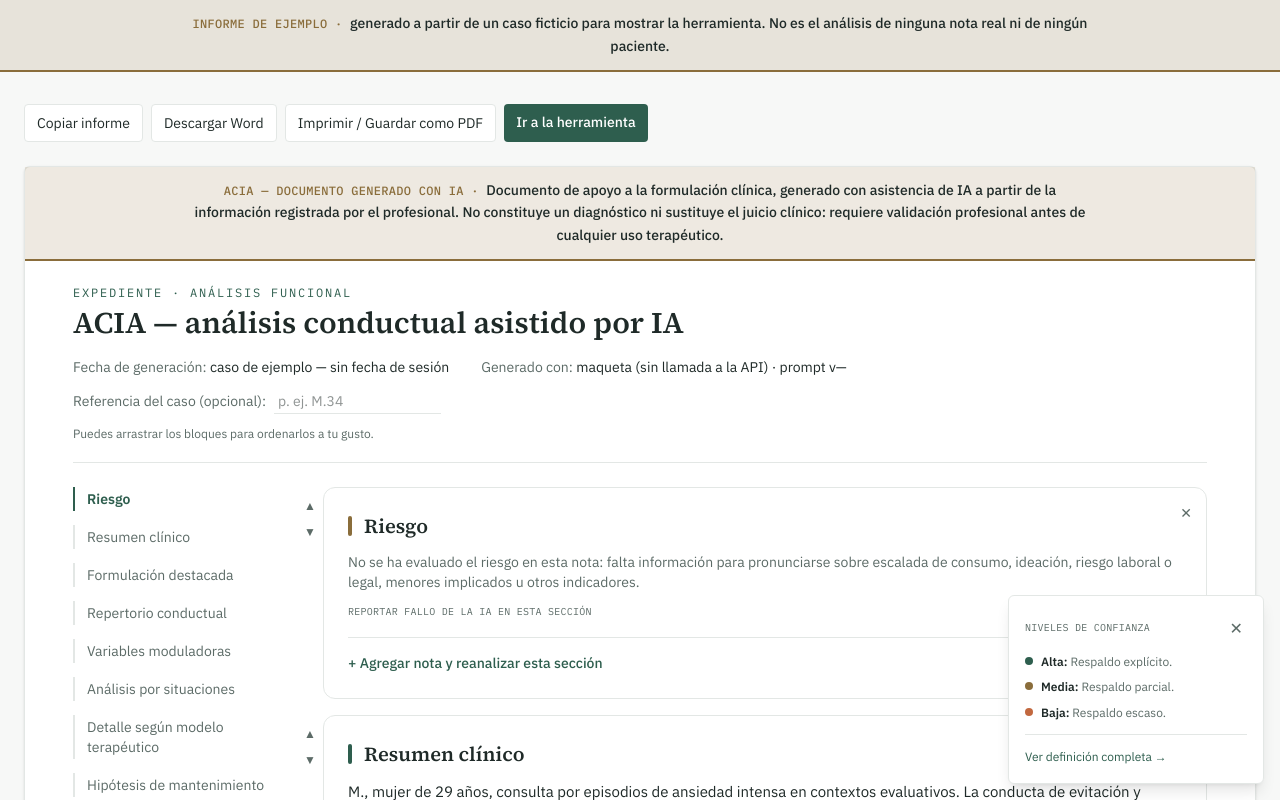
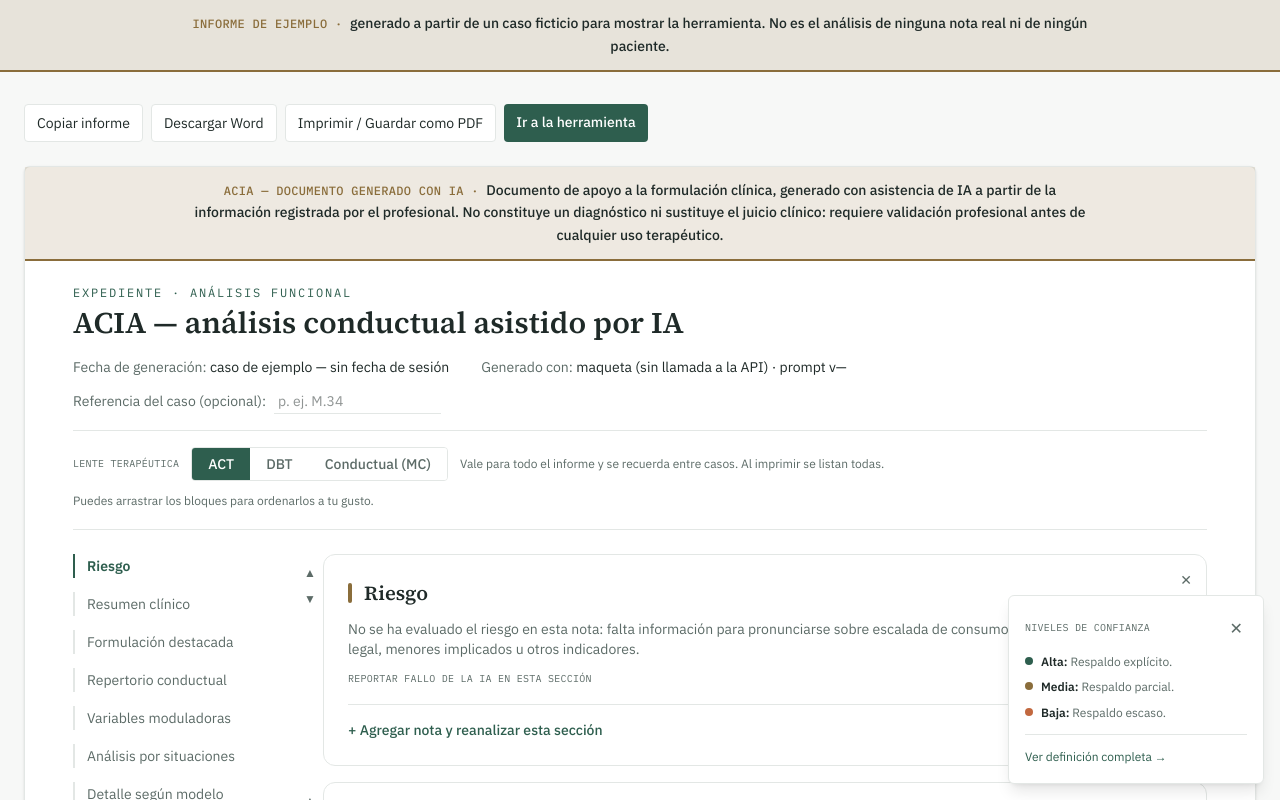
Before and after one commit to catcodesss/PAGINANALISIS, a Next.js app: page /maqueta in a window 1280 px wide. Shown: the top 800 px of the page. Built offline with nearby package versions, Linux system fonts and the light colour scheme.

Commit message:
Un solo selector de lente arriba, en vez de repetir el mando en cada seccion
Co-Authored-By: Claude Opus 5 <noreply@anthropic.com>

```diff
--- a/components/ReportView.tsx
+++ b/components/ReportView.tsx
@@ -57,6 +57,7 @@ import {
   tooltipConfianza,
 } from "@/lib/nivelesConfianza";
 import FranjaDocumento from "./FranjaDocumento";
+import { useLente } from "./useLente";
 import {
   BloqueOrdenable,
   BotonRestaurarOrden,
@@ -1819,12 +1820,18 @@ function DetalleMC({ capa }: { capa: AnalisisFuncional["capa_mc"] }) {
 const MODELOS: ModeloTerapeutico[] = ["act", "dbt", "mc"];
 
 /**
- * Botones de pestaña reutilizables: se usan tanto arriba de "Análisis por
- * situaciones" (donde cambian qué cadena se ve) como en "Detalle según
- * modelo terapéutico" (donde cambian qué capa se ve), ambos ligados al mismo
- * estado para que no se desincronicen.
+ * El selector de lente: UNO, arriba del informe.
+ *
+ * Antes eran los mismos botones repetidos en cada sección que tenía algo que
+ * enseñar por modelo. Repetir el mando no daba más control: daba más ocasiones
+ * de leer una situación en ACT y la de al lado en DBT sin darse cuenta. El
+ * terapeuta trabaja con un modelo por paciente, lo elige una vez y el documento
+ * entero se adapta.
+ *
+ * No se imprime. En papel no hay nada que pulsar, y el documento exportado
+ * lista todas las capas generadas en vez de una — ver SelectorCapaModalidad.
  */
-function BotonesModalidad({
+function SelectorDeLente({
   activa,
   onChange,
   modelos = MODELOS,
@@ -1838,14 +1845,27 @@ function BotonesModalidad({
   if (modelos.length < 2) return null;
 
   return (
-    <div className="flex w-full overflow-hidden rounded border border-divider print:hidden sm:inline-flex sm:w-auto">
+    <div className="flex flex-wrap items-center gap-x-3 gap-y-2 print:hidden">
+      <p
+        id="etiqueta-lente"
+        className="font-mono text-[10px] uppercase tracking-wide text-ink-muted"
+      >
+        Lente terapéutica
+      </p>
+      {/* role=group con su etiqueta: sin esto, un lector de pantalla anuncia
+          tres botones sueltos sin decir de qué son las opciones. */}
+      <div
+        role="group"
+        aria-labelledby="etiqueta-lente"
+        className="flex overflow-hidden rounded border border-divider"
+      >
         {modelos.map((m) => (
           <button
             key={m}
             type="button"
             onClick={() => onChange(m)}
             aria-pressed={activa === m}
-          className={`flex-1 px-4 py-1.5 text-sm font-medium transition-colors focus-visible:outline-none focus-visible:ring-2 focus-visible:ring-accent/40 sm:flex-none ${
+            className={`px-4 py-1.5 text-sm font-medium transition-colors focus-visible:outline-none focus-visible:ring-2 focus-visible:ring-accent/40 ${
               activa === m
                 ? "bg-accent texto-sobre-acento"
                 : "bg-surface text-ink-muted hover:bg-canvas"
@@ -1855,31 +1875,26 @@ function BotonesModalidad({
           </button>
         ))}
       </div>
-  );
-}
-
-/** Detalle de capa según la pestaña activa; en impresión no hay pestañas interactivas, así que se listan las tres. */
+      <p className="text-xs text-ink-muted">
+        Vale para todo el informe y se recuerda entre casos. Al imprimir se
+        listan todas.
+      </p>
+    </div>
+  );
+}
+
+/** Detalle de la capa elegida; en impresión no hay selector, así que se listan todas. */
 function SelectorCapaModalidad({
   analisis,
   pestanaActiva,
-  onCambiarPestana,
-  modelos,
 }: {
   analisis: AnalisisFuncional;
   pestanaActiva: ModeloTerapeutico;
-  onCambiarPestana: (m: ModeloTerapeutico) => void;
-  modelos?: ModeloTerapeutico[];
 }) {
   return (
     <div>
-      <div className="mb-4">
-        <BotonesModalidad
-          activa={pestanaActiva}
-          onChange={onCambiarPestana}
-          modelos={modelos}
-        />
-      </div>
-
+      {/* Sin botones aquí: la lente se elige una sola vez, arriba del informe
+          (ver SelectorDeLente). */}
       <div className="print:hidden">
         {pestanaActiva === "act" && <DetalleACT capa={analisis.capa_act} />}
         {pestanaActiva === "dbt" && <DetalleDBT capa={analisis.capa_dbt} />}
@@ -2501,20 +2516,14 @@ function InformeOrdenable({
     return todas.filter((m) => analisis.campos_generados.includes(m));
   }, [analisis]);
 
-  const [pestanaElegida, setPestanaActiva] = useState<ModeloTerapeutico>("act");
-
   /*
-    Si la pestaña elegida no se generó, se cae a la primera disponible. Se
-    calcula durante el render y no en un efecto: corregir el estado desde un
-    efecto obliga a un segundo render, y entre los dos hay un fotograma con la
-    pestaña que no existe. Derivarlo aquí lo hace imposible por construcción, y
-    `pestanaElegida` ya no puede quedarse desincronizada de `modalidades`
-    porque no es ella la que se enseña.
+    La lente vive en localStorage y no en el estado del componente: es una
+    preferencia de lectura del terapeuta, no del informe. useLente ya la acota a
+    las capas que este análisis generó, así que una preferencia guardada que
+    aquí no exista cae en la primera disponible sin pasar por un fotograma con
+    la pestaña que no está.
   */
-  const pestanaActiva =
-    modalidades.length > 0 && !modalidades.includes(pestanaElegida)
-      ? modalidades[0]
-      : pestanaElegida;
+  const { lente: pestanaActiva, elegirLente } = useLente(modalidades);
 
   /*
     Las dos primeras columnas del repertorio salen del mismo campo:
@@ -2615,6 +2624,13 @@ function InformeOrdenable({
             </p>
           )}
         </div>
+        <div className="mt-4 border-t border-divider pt-4">
+          <SelectorDeLente
+            activa={pestanaActiva}
+            onChange={elegirLente}
+            modelos={modalidades}
+          />
+        </div>
         <div className="mt-3 flex flex-wrap items-baseline justify-between gap-x-6 gap-y-1">
           <p className="text-xs text-ink-muted">
             Puedes arrastrar los bloques para ordenarlos a tu gusto.
@@ -2864,9 +2880,6 @@ function InformeOrdenable({
             id="situaciones"
             titulo="Análisis por situaciones"
             camposReanalisis={["situaciones", "acomodacion_entorno"]}
-            extra={
-              <BotonesModalidad activa={pestanaActiva} onChange={setPestanaActiva} modelos={modalidades} />
-            }
           >
             {analisis.situaciones.length === 0 ? (
               <SinHallazgos />
@@ -3181,8 +3194,6 @@ function InformeOrdenable({
               <SelectorCapaModalidad
                 analisis={analisis}
                 pestanaActiva={pestanaActiva}
-                onCambiarPestana={setPestanaActiva}
-                modelos={modalidades}
               />
             </DetalleModalidad>
           </Seccion>
--- /dev/null
+++ b/components/useLente.ts
@@ -0,0 +1,86 @@
+"use client";
+
+import { useCallback, useSyncExternalStore } from "react";
+import type { ModeloTerapeutico } from "@/lib/types";
+
+/**
+ * La lente terapéutica con la que se lee el informe entero.
+ *
+ * Por qué una sola y arriba: los botones de modalidad se repetían en cada
+ * sección que tenía algo que enseñar por modelo, y eso invitaba a leer una
+ * situación en ACT y la de al lado en DBT sin darse cuenta. El terapeuta
+ * trabaja con un modelo por paciente: lo elige una vez, y el documento entero
+ * se adapta. Repetir el mando en cada apartado no daba más control, daba más
+ * ocasiones de desincronizarse.
+ *
+ * Se guarda igual que la preferencia de orden (ver components/ordenBloques.tsx)
+ * y por la misma razón: es una preferencia de lectura, no contenido clínico, así
+ * que vive en localStorage sin rozar el invariante 5. Persiste entre casos a
+ * propósito — quien trabaja en DBT lo hace con todos sus pacientes, y volver a
+ * ACT en cada informe nuevo sería pedirle lo mismo cada vez.
+ *
+ * En impresión no cambia nada: el documento sigue listando todas las capas
+ * generadas, porque en papel no hay selector que pulsar.
+ */
+
+const CLAVE_ALMACEN = "acia-lente";
+
+const suscriptores = new Set<() => void>();
+
+function suscribir(alCambiar: () => void) {
+  suscriptores.add(alCambiar);
+  return () => {
+    suscriptores.delete(alCambiar);
+  };
+}
+
+function leerCrudo(): string {
+  try {
+    return localStorage.getItem(CLAVE_ALMACEN) ?? "";
+  } catch {
+    return "";
+  }
+}
+
+/** En el servidor no hay preferencia guardada: la lente de fábrica. */
+function leerCrudoEnServidor(): string {
+  return "";
+}
+
+export const LENTE_POR_DEFECTO: ModeloTerapeutico = "act";
+
+/**
+ * Un valor guardado por una versión anterior —o una capa que este análisis
+ * parcial no generó— no puede dejar el informe enseñando una lente que no
+ * existe. `disponibles` lo acota a lo que este informe puede mostrar.
+ */
+export function useLente(disponibles: ModeloTerapeutico[]): {
+  lente: ModeloTerapeutico;
+  elegirLente: (m: ModeloTerapeutico) => void;
+} {
+  const crudo = useSyncExternalStore(suscribir, leerCrudo, leerCrudoEnServidor);
+
+  const guardada = disponibles.includes(crudo as ModeloTerapeutico)
+    ? (crudo as ModeloTerapeutico)
+    : null;
+
+  // Se resuelve durante el render y no en un efecto: corregir el estado desde
+  // un efecto obliga a un segundo render, y entre los dos hay un fotograma con
+  // la lente que no existe.
+  const lente =
+    guardada ??
+    (disponibles.includes(LENTE_POR_DEFECTO)
+      ? LENTE_POR_DEFECTO
+      : (disponibles[0] ?? LENTE_POR_DEFECTO));
+
+  const elegirLente = useCallback((m: ModeloTerapeutico) => {
+    try {
+      localStorage.setItem(CLAVE_ALMACEN, m);
+    } catch {
+      // Modo privado o almacenamiento lleno: vale para esta sesión.
+    }
+    for (const alCambiar of suscriptores) alCambiar();
+  }, []);
+
+  return { lente, elegirLente };
+}
```
Also changed, not shown: 1 other file (tests, documents, lock files or other folders). Lines whose indentation alone changed are shown as unchanged.
